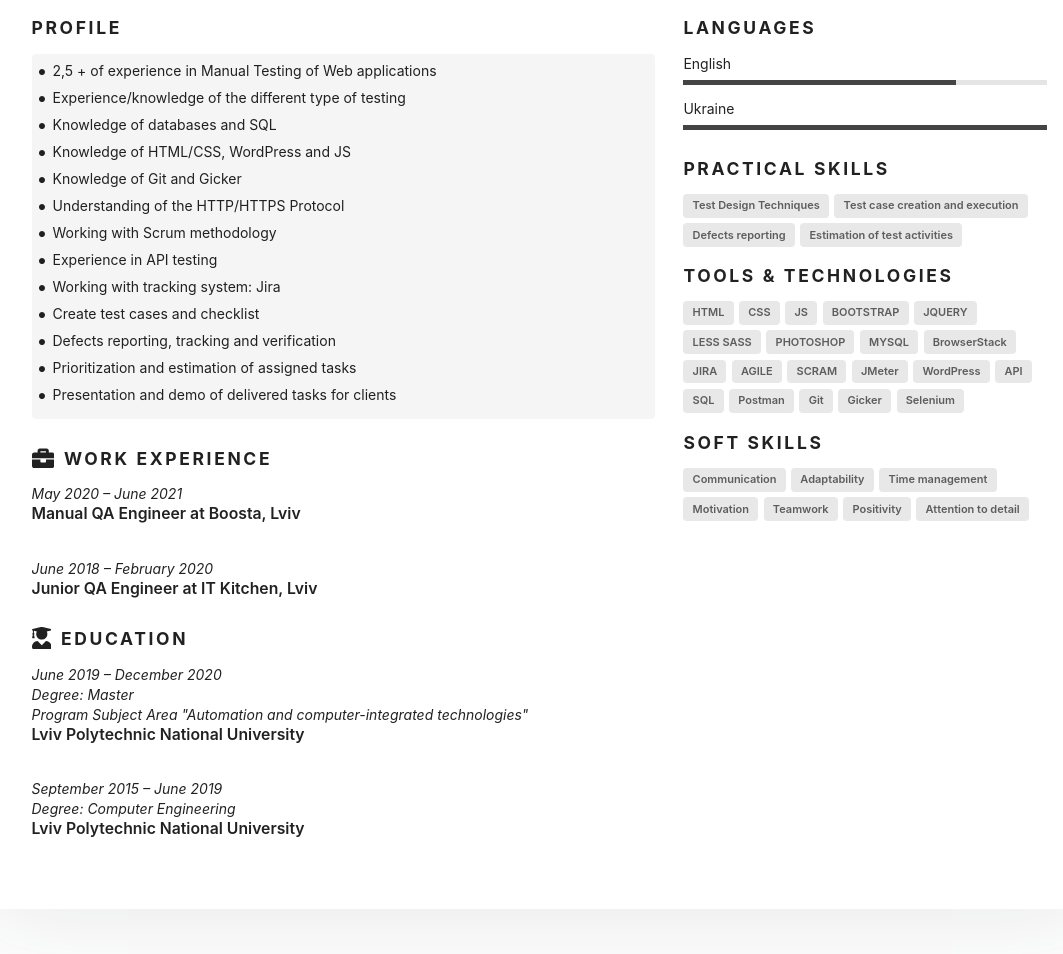
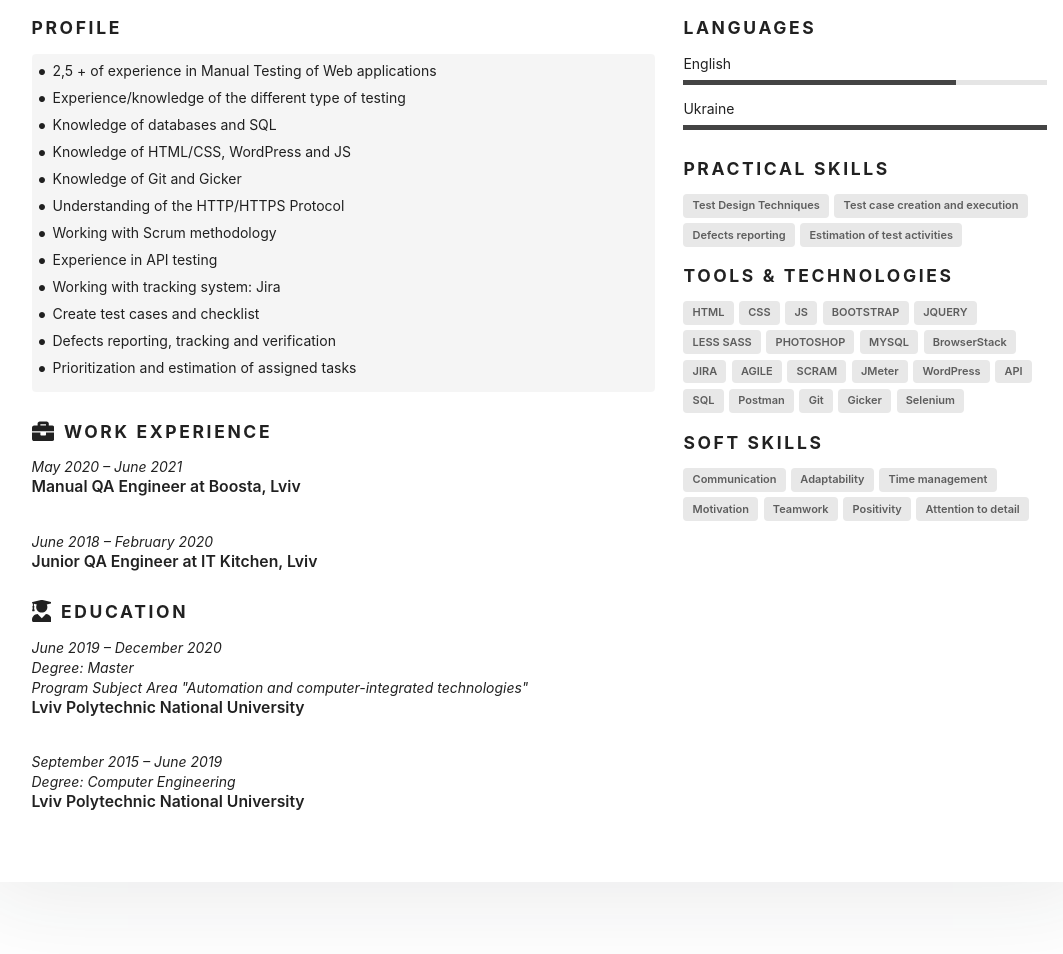
Before and after one commit to RoksolanaSheremeta/CV, a plain HTML site: page index.html in a window 1280 px wide. Shown: the part 542-1496 px from the top of the page, without its empty margins (101-1164 px from the left). Drawn offline with Linux system fonts and the light colour scheme.

Commit message:
Delete text

```diff
--- a/index.html
+++ b/index.html
@@ -95,7 +95,6 @@
 									<li>Create test cases and checklist</li>
 									<li>Defects reporting, tracking and verification</li>
 									<li>Prioritization and estimation of assigned tasks</li>
-									<li>Presentation and demo of delivered tasks for clients</li>
 								</ul>
 							</section>
 							<section class="employment-history">
```
